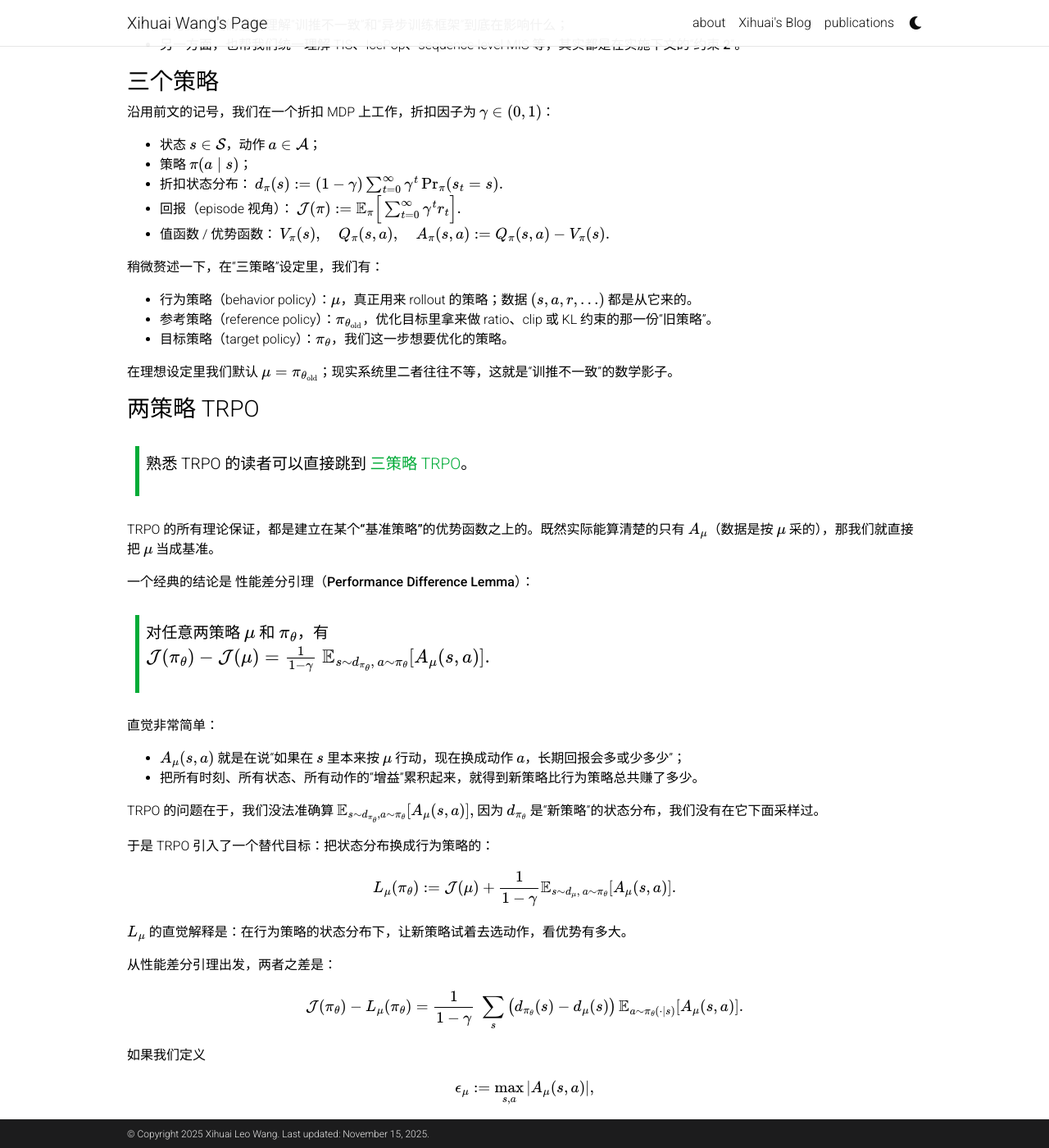
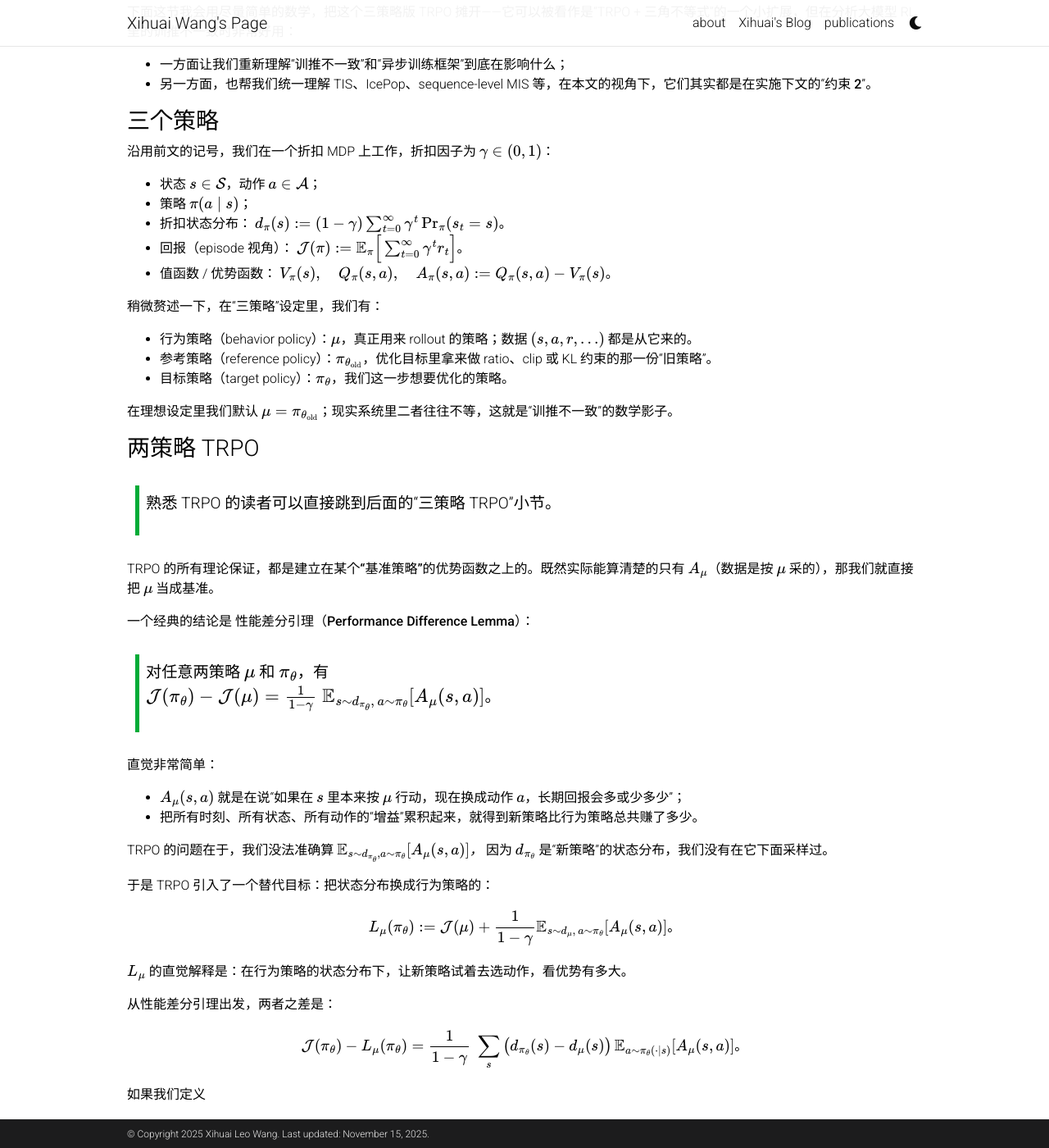
Before and after one commit to xihuai18/xihuai18.github.io, a Jekyll site: the page built from _posts/2025-11-15-three-policy.md, in a window 1280 px wide and 1400 px high, scrolled down 1894 px. Shown: the whole window at 82% size. Built offline with Jekyll 4.4.1, drawn with Linux system fonts in a browser that asks for light colours; comment, search, counter and statistics services are not loaded; a style sheet for code colours, icons or effects is not loaded; some of the changed text lies outside the part shown.

Commit message:
修正文档中的表述和格式错误，增强逻辑性和可读性；统一术语使用，调整部分内容以提升整体流畅性。

```diff
--- a/_posts/2025-11-15-three-policy.md
+++ b/_posts/2025-11-15-three-policy.md
@@ -48,12 +48,12 @@
 - 系统层：推理框架和训练框架怎样对齐；
 - 模型层：MoE 模型路由问题如何放大训练不稳定，等等。
 
-但如果我们把“行为策略 vs 参考策略”这条线拉直，会发现绝大部分问题，其实都可以归入一个很简单的理论框架里：**三策略 TRPO**。
+但如果我们把“行为策略 vs 参考策略”这条线拉直，会发现相当一部分问题，其实都可以放到一个相对简单的理论框架里理解：**三策略 TRPO**。
 
-下面这节我会用尽量简单的数学，把这个三策略版 TRPO 摊开——它其实就是“TRPO + 三角不等式”，但非常好用：
+下面这节我会用尽量简单的数学，把这个三策略版 TRPO 摊开——它可以被看作是“TRPO + 三角不等式”的一个小扩展，但在分析大模型 RL 里的训推不一致时非常好用：
 
 - 一方面让我们重新理解“训推不一致”和“异步训练框架”到底在影响什么；
-- 另一方面，也帮我们统一理解 TIS、IcePop、sequence-level MIS 等，其实都是在实施下文的“**约束 2**”。
+- 另一方面，也帮我们统一理解 TIS、IcePop、sequence-level MIS 等，在本文的视角下，它们其实都是在实施下文的“**约束 2**”。
 
 ### 三个策略
 
@@ -63,15 +63,15 @@
 - 策略 $\pi(a\mid s)$；
 - 折扣状态分布：
   $$
-  d_\pi(s) := (1-\gamma)\sum_{t=0}^\infty \gamma^t \Pr_\pi(s_t = s).
+  d_\pi(s) := (1-\gamma)\sum_{t=0}^\infty \gamma^t \Pr_\pi(s_t = s)。
   $$
 - 回报（episode 视角）：
   $$
-  \mathcal{J}(\pi) := \mathbb{E}_\pi\Big[\sum_{t=0}^\infty \gamma^t r_t\Big].
+  \mathcal{J}(\pi) := \mathbb{E}_\pi\Big[\sum_{t=0}^\infty \gamma^t r_t\Big]。
   $$
 - 值函数 / 优势函数：
   $$
-  V_\pi(s),\quad Q_\pi(s,a),\quad A_\pi(s,a) := Q_\pi(s,a) - V_\pi(s).
+  V_\pi(s),\quad Q_\pi(s,a),\quad A_\pi(s,a) := Q_\pi(s,a) - V_\pi(s)。
   $$
 
 稍微赘述一下，在“三策略”设定里，我们有：
@@ -84,7 +84,7 @@
 
 ### 两策略 TRPO
 
-> 熟悉 TRPO 的读者可以直接跳到 [三策略 TRPO](#三策略-trpo)。
+> 熟悉 TRPO 的读者可以直接跳到后面的“三策略 TRPO”小节。
 
 TRPO 的所有理论保证，都是建立在**某个“基准策略”的优势函数**之上的。既然实际能算清楚的**只有** $A_\mu$（数据是按 $\mu$ 采的），那我们就直接把 $\mu$ 当成基准。
 
@@ -94,7 +94,7 @@
 > $$
 > \mathcal{J}(\pi_\theta) - \mathcal{J}(\mu)
 > = \frac{1}{1-\gamma}\;
-> \mathbb{E}_{s\sim d_{\pi_\theta},\, a\sim\pi_\theta}[A_\mu(s,a)].
+> \mathbb{E}_{s\sim d_{\pi_\theta},\, a\sim\pi_\theta}[A_\mu(s,a)]。
 > $$
 
 直觉非常简单：
@@ -104,7 +104,7 @@
 
 TRPO 的问题在于，我们没法准确算
 $$
-\mathbb{E}_{s\sim d_{\pi_\theta}, a\sim\pi_\theta}[A_\mu(s,a)],
+\mathbb{E}_{s\sim d_{\pi_\theta}, a\sim\pi_\theta}[A_\mu(s,a)]，
 $$
 因为 $d_{\pi_\theta}$ 是“新策略”的状态分布，我们没有在它下面采样过。
 
@@ -112,7 +112,7 @@
 
 $$
 L_\mu(\pi_\theta)
-:= \mathcal{J}(\mu) + \frac{1}{1-\gamma}\mathbb{E}_{s\sim d_\mu,\,a\sim \pi_\theta}[A_\mu(s,a)].
+:= \mathcal{J}(\mu) + \frac{1}{1-\gamma}\mathbb{E}_{s\sim d_\mu,\,a\sim \pi_\theta}[A_\mu(s,a)]。
 $$
 
 $L_\mu$ 的直觉解释是：在行为策略的状态分布下，让新策略试着去选动作，看优势有多大。
@@ -123,13 +123,13 @@
 \mathcal{J}(\pi_\theta) - L_\mu(\pi_\theta)
 = \frac{1}{1-\gamma}\;
   \sum_s \big(d_{\pi_\theta}(s) - d_\mu(s)\big)
-  \,\mathbb{E}_{a\sim\pi_\theta(\cdot\mid s)}[A_\mu(s,a)].
+  \,\mathbb{E}_{a\sim\pi_\theta(\cdot\mid s)}[A_\mu(s,a)]。
 $$
 
 如果我们定义
 
 $$
-\epsilon_\mu := \max_{s,a} |A_\mu(s,a)|,
+\epsilon_\mu := \max_{s,a} |A_\mu(s,a)|，
 $$
 
 那么有一个直接的上界：
@@ -138,7 +138,7 @@
 > $$
 > |\mathcal{J}(\pi_\theta) - L_\mu(\pi_\theta)|
 > \le \frac{\epsilon_\mu}{1-\gamma}\;
->     \|d_{\pi_\theta} - d_\mu\|_1.
+>     \|d_{\pi_\theta} - d_\mu\|_1。
 > $$
 
 这里出现了第一个关键量：
@@ -150,14 +150,14 @@
 记总变差距离（total variation）：
 
 $$
-D_{\mathrm{TV}}(p,q) := \frac{1}{2}\|p-q\|_1.
+D_{\mathrm{TV}}(p,q) := \frac{1}{2}\|p-q\|_1。
 $$
 
 假设存在常数 $\beta$，使得
 
 > 对所有 $s$，行为策略和目标策略之间的 TV 被 $\beta$ 上界：
 > $$
-> D_{\mathrm{TV}}\big(\mu(\cdot\mid s), \pi_\theta(\cdot\mid s)\big) \le \beta.
+> D_{\mathrm{TV}}\big(\mu(\cdot\mid s), \pi_\theta(\cdot\mid s)\big) \le \beta。
 > $$
 
 直观含义：在任意状态里，“新策略”和“生成数据的策略”选动作的分布都不会离太远。
@@ -168,7 +168,7 @@
 > 在上述条件下有
 > $$
 > \|d_{\pi_\theta} - d_\mu\|_1
-> \le \frac{2\gamma}{1-\gamma}\,\beta.
+> \le \frac{2\gamma}{1-\gamma}\,\beta。
 > $$
 
 把它和 Lemma 1 结合：
@@ -176,10 +176,10 @@
 $$
 |\mathcal{J}(\pi_\theta) - L_\mu(\pi_\theta)|
 \le \frac{\epsilon_\mu}{1-\gamma}\; \frac{2\gamma}{1-\gamma}\,\beta
-= \frac{2\epsilon_\mu\gamma}{(1-\gamma)^2}\,\beta.
+= \frac{2\epsilon_\mu\gamma}{(1-\gamma)^2}\,\beta。
 $$
 
-于是我们得到一个非常干净的**两策略 TRPO 下界（基准为行为策略）**：
+于是我们得到一个形式上相当简洁的**两策略 TRPO 下界（基准为行为策略）**：
 
 > **Theorem 1（两策略 TRPO）**
 > $$
@@ -187,14 +187,14 @@
 > \;\ge\;
 > L_\mu(\pi_\theta)
 > \;-\;
-> \frac{2\epsilon_\mu\gamma}{(1-\gamma)^2}\,\beta.
+> \frac{2\epsilon_\mu\gamma}{(1-\gamma)^2}\,\beta。
 > $$
 
 这说明：
 
 - **真正决定“替代目标 $L_\mu$ 靠不靠谱”的，是行为策略 $\mu$ 和目标策略 $\pi_\theta$ 的差异：**
   $$
-  \beta = \max_s D_{\mathrm{TV}}\big(\mu(\cdot\mid s), \pi_\theta(\cdot\mid s)\big).
+  \beta = \max_s D_{\mathrm{TV}}\big(\mu(\cdot\mid s), \pi_\theta(\cdot\mid s)\big)。
   $$
 
 如果你能直接约束住这个 $\beta$，就能直接把 TRPO 的单调性保证搬到行为策略视角下。
@@ -326,14 +326,14 @@
   - 参考 vs 目标的偏移 $\alpha_0$；
   - 行为 vs 参考的偏移 $\alpha_1$。
 
-只要这两个量都小，**优化 $L_\mu$ 就能有效提升 $\mathcal{J}$**。
+只要这两个量都小，**优化 $L_\mu$ 就有希望有效提升 $\mathcal{J}$**。
 
 ### 这两个差异各自怎么约束？
 
 现在，我们可以从 Theorem 2 回头看各种实际方法：
 
 - 绝大多数 “PPO / GRPO / GSPO” 类工作，其实是在控制 **约束 1：$\alpha_0$**；
-- 绝大多数 “TIS / IcePop / MIS” 类工作，其实是在控制 **约束 2：$\alpha_1$**。
+- 绝大多数 “TIS / IcePop / MIS” 类工作，在本文的统一视角下，可以理解为主要是在控制 **约束 2：$\alpha_1$**。
 
 本文下面只讨论 **约束 2**。
 
@@ -354,7 +354,7 @@
 
    在算法层，我们不再试图“纠正整个行为策略”，而是用重要性采样比率在**样本层面**做筛选和重加权，让“真正参与训练的样本子集”上的行为策略尽量接近参考策略，或者减小差异较大的样本在训练上的权重。
 
-   具体来说，就是下面这些方法，它们本质上全是“实现约束 2 的不同方式”。
+   具体来说，就是下面这些方法，它们本质上都可以看作是“实现约束 2 的不同方式”。
 
 ## TIS、IcePop、sequence-level MIS：都是“约束 2”的不同实现
 
@@ -377,7 +377,7 @@
 - $r_t(\theta)$ 是 **目标 vs 参考** 的比率（对应约束 1）；
 - $A_t$ 基于行为策略采样的数据，是我们能估到的优势函数。
 
-为了把 token 级的 $(s_t,a_t)$ 与序列级的 $(x,y)$ 记号打通，在 LLM-RLHF 设定中我们约定：
+为了把 token 级的 $(s_t,a_t)$ 与序列级的 $(x,y)$ 记号打通，在以 RLHF（reinforcement learning from human feedback，人类反馈强化学习）为代表的 LLM-RL 设定中，我们约定：
 
 - prompt 记为 $x$；回复记为 $y = (y_1,\dots,y_{|y|})$；
 - token 级状态 $s_t := (x, y_{<t})$，动作 $a_t := y_t$；
@@ -477,7 +477,7 @@
 
 如果把这篇文章压缩成一句话，就是：
 
-> **许多“大模型 RL 训推不一致”和“异步训练”问题，其实都可以理解为：在 TRPO 框架下，当行为策略 $\mu$ 和参考策略 $\pi_{\theta_{\text{old}}}$ 不一致时，二者之间的偏移（$\alpha_1$）被严重低估了。**
+> **许多“大模型 RL 训推不一致”和“异步训练”问题，在本文的视角下，其实都可以理解为：在 TRPO 框架下，当行为策略 $\mu$ 和参考策略 $\pi_{\theta_{\text{old}}}$ 不一致时，二者之间的偏移（$\alpha_1$）被严重低估了。**
 
 从两策略到三策略，我们做的事情其实很简单：
 
@@ -486,18 +486,18 @@
   - **约束 1：参考 vs 目标** $\alpha_0$，对应 PPO / GRPO / GSPO 等工作里最常见的 KL / clip / trust region；
   - **约束 2：行为 vs 参考** $\alpha_1$，对应异步框架、训推差异、MoE 路由、kernel 非确定性等现实因素；
 - 得到了一个非常直接的结论：
-  **替代目标 $L_\mu(\pi_\theta)$ 和真实性能 $\mathcal{J}(\pi_\theta)$ 的 gap 正比于 $\alpha_0 + \alpha_1$。**
+  替代目标 $L_\mu(\pi_\theta)$ 和真实性能 $\mathcal{J}(\pi_\theta)$ 的 gap 正比于 $\alpha_0 + \alpha_1$。
 
-在这个视角下：
+在这个视角下（当然这只是众多可能视角之一）：
 
 - Decoupled PPO / AReaL 可以被看作是在**形式上承认“三策略存在”**，并尝试在目标函数上将“行为分布”和“参考策略”解耦；
 - TIS、IcePop、sequence-level MIS，则是在不同粒度（token / sequence）上，**试图通过 IS 截断 / 掩码把“约束 2”落到样本层面**：
   - TIS：用 token-level 截断权重削弱极端样本的影响；
   - IcePop：在 MoE 场景下用 token-level 双侧掩码硬性丢弃“极端不一致”的 token；
   - MIS：在 sequence-level 直接屏蔽整条“偏差过大”的轨迹；
-- 《RL老训崩？训推差异是基石》、Defeating Nondeterminism 等工程经验，则可以理解为在**系统侧和数值实现侧**，尽可能把 $\alpha_1$ 压低，让算法层的假设不至于完全失效。
+- 《RL老训崩？训推差异是基石》、以及前文提到的 *Defeating Nondeterminism in LLM Inference* 等工程经验，则可以理解为在**系统侧和数值实现侧**，尽可能把 $\alpha_1$ 压低，让算法层的假设不至于完全失效。
 
-从这个统一视角出发，也许有助于回答几个实际问题：
+从这个统一视角出发，也许有助于回答几个实际问题（这里只是抛几个开放性问题）：
 
 - 在什么条件下，我们还能把“大模型 RL 训练”理解成某种意义上的“近似 TRPO / PPO”？
 - 对一个具体的 RL 系统，我们究竟应该把主要精力花在：
@@ -505,4 +505,4 @@
   - 压低 $\alpha_1$（更一致的训推框架、更激进的 MIS / TIS / IcePop）？
 - 在 MoE、异步采样、复杂 agent workflow 这些现实设定下，我们还能安全地假装“$\mu \approx \pi_{\theta_{\text{old}}}$”多久？
 
-本文只是在 TRPO 这个老框架上做了一个非常“**最小化**”的延展，把“三策略”显式写出来，并用它来整理现有的一些工作。如果你也关注实际大模型 RL 训练的情况，欢迎把具体的设定抽象成“$\mu,\pi_{\theta_{\text{old}}},\pi_\theta$ 三者的关系”，再回头看看 Theorem 2 里的那条不等式。
+本文只是在 TRPO 这个老框架上做了一个非常“**最小化**”的延展，把“三策略”显式写出来，并用它来整理现有的一些工作。难免有理解偏差或遗漏之处，如果你也关注实际大模型 RL 训练的情况，欢迎把你自己的设定抽象成“$\mu,\pi_{\theta_{\text{old}}},\pi_\theta$ 三者的关系”，再回头看看 Theorem 2 里的那条不等式，或许会有不一样的直观感受。
```
Also changed, not shown: other parts of _posts/2025-11-15-three-policy.md (+3 -3 lines).
